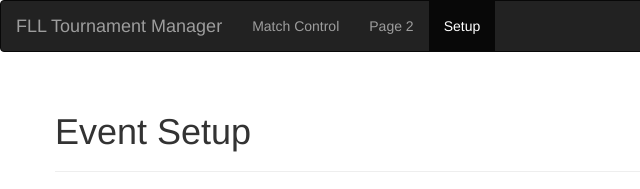
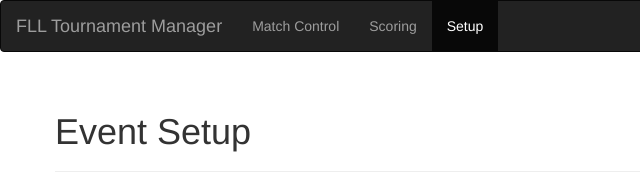
Before and after one commit to androb4/FLL-Tournament-Manager, a plain HTML site: page setup.html in a window 1280 px wide. Shown: the top 189 px of the page, 0-640 px from the left. Drawn offline with Linux system fonts and the light colour scheme.

Commit message:
Added the nav bar link to the scoring page in the setup page

```diff
--- a/setup.html
+++ b/setup.html
@@ -18,7 +18,7 @@
       <div>
         <ul class="nav navbar-nav">
           <li><a href="/match_control">Match Control</a></li>
-          <li><a href="#">Page 2</a></li>
+          <li><a href="/scoring">Scoring</a></li>
           <li class="active"><a href="/setup">Setup</a></li>
         </ul>
       </div>
```
